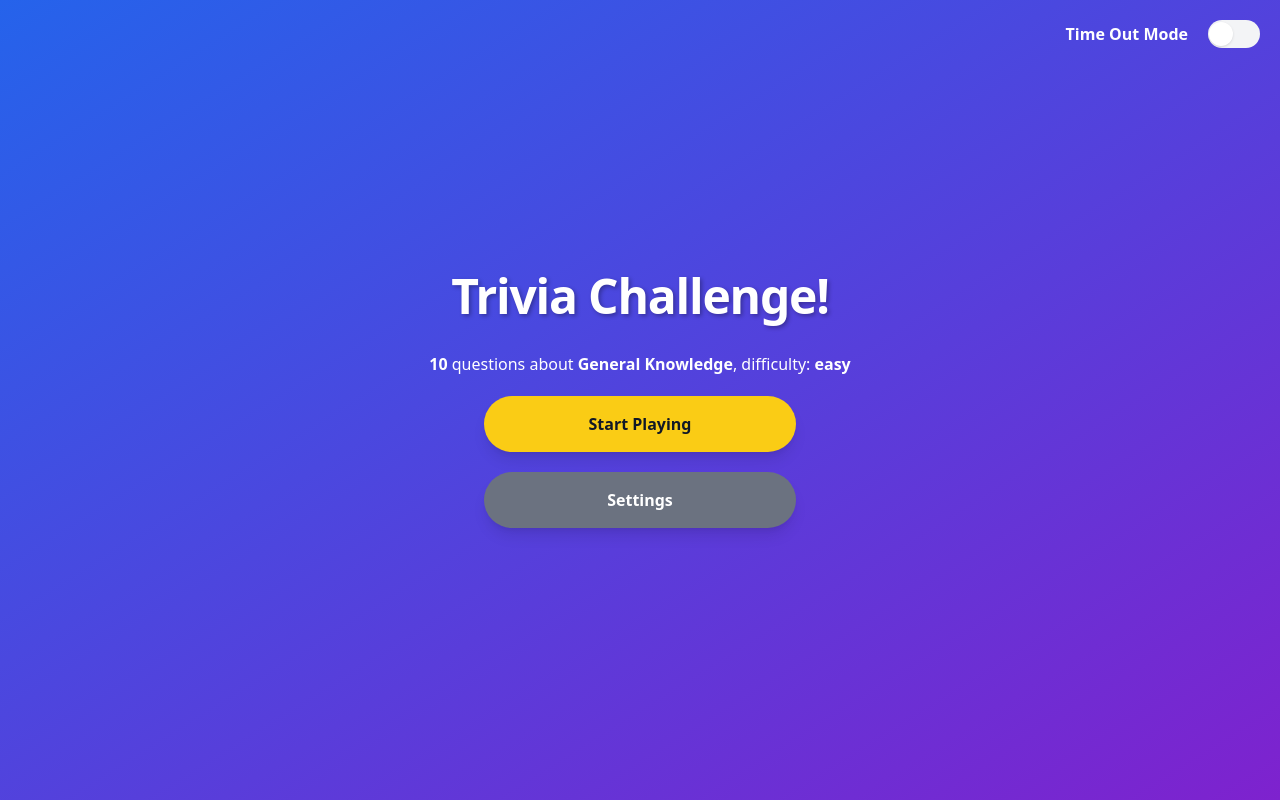
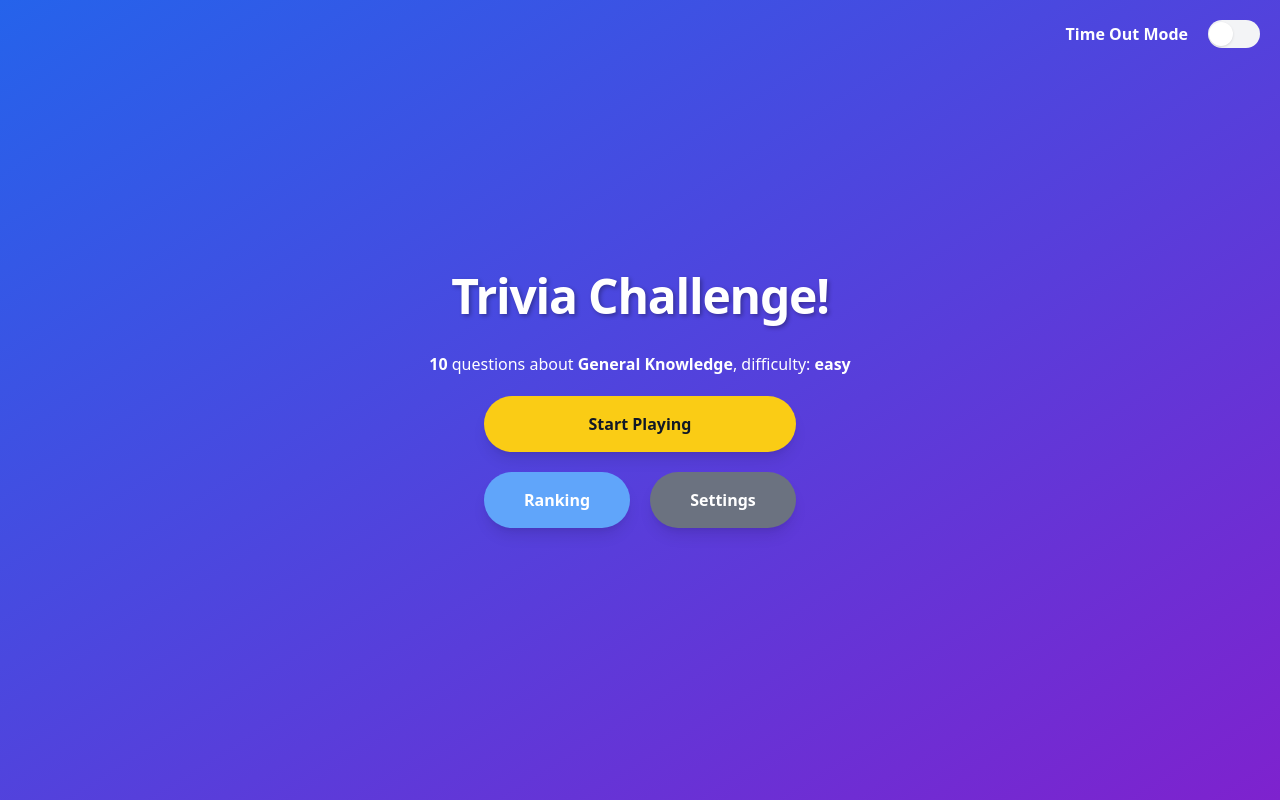
Before and after one commit to PolCarva/obligatorio1-apps2, a React (Vite) app: page / in a window 1280 px wide. Built offline with nearby package versions, Linux system fonts and the light colour scheme; no server answers.

Commit message:
Add ranking btn to home page and fix ranking reload problem

```diff
--- a/src/pages/Game.jsx
+++ b/src/pages/Game.jsx
@@ -140,6 +140,7 @@ function Game() {
         element={
           <RankingPage
             score={score}
+            setScore={setScore}
             resetGame={resetGame}
             timeOutMode={timeOutMode}
           />
--- a/src/pages/HomePage.jsx
+++ b/src/pages/HomePage.jsx
@@ -54,9 +54,18 @@ const HomePage = (props) => {
             Start Playing
           </button>
         </Link>
+        <div className="flex flex-col md:flex-row w-full gap-5 md:w-1/3 lg:w-1/4">
+          <Link
+            to="/ranking"
+            className="w-full flex justify-center"
+          >
+            <button className="bg-blue-400 hover:bg-blue-500 text-white font-bold py-4 px-8 w-full lg:text-md rounded-full transition duration-300 ease-in-out transform hover:scale-105 shadow-lg">
+              Ranking
+            </button>
+          </Link>
           <Link
             to="/settings"
-          className="w-full md:w-1/3 lg:w-1/4 flex justify-center"
+            className="w-full flex justify-center"
           >
             <button className="bg-gray-500 text-white hover:bg-[#5d5d5d] hover:text-gray-100 font-bold py-4 px-8 w-full lg:text-md rounded-full transition duration-300 ease-in-out transform hover:scale-105 shadow-lg">
               Settings
@@ -64,6 +73,7 @@ const HomePage = (props) => {
           </Link>
         </div>
       </div>
+    </div>
   );
 };
 
--- a/src/pages/RankingPage.jsx
+++ b/src/pages/RankingPage.jsx
@@ -14,7 +14,7 @@ import RankingModal from "../components/RankingModal";
 const yayAudio = new Audio(yaySound);
 
 const RankingPage = (props) => {
-  const { score, timeOutMode } = props;
+  const { score, timeOutMode, setScore } = props;
 
   const transformedScore = timeOutMode ? score * 2 : score;
 
@@ -53,6 +53,7 @@ const RankingPage = (props) => {
     toast.success(`Your ranking is ${playerRanking}!`);
     setShowModal(false);
     setConfetti(true);
+    setScore(0);
 
     // Para el confeti
     setTimeout(() => setConfetti(false), 5000);
```
Lines whose indentation alone changed are shown as unchanged.
